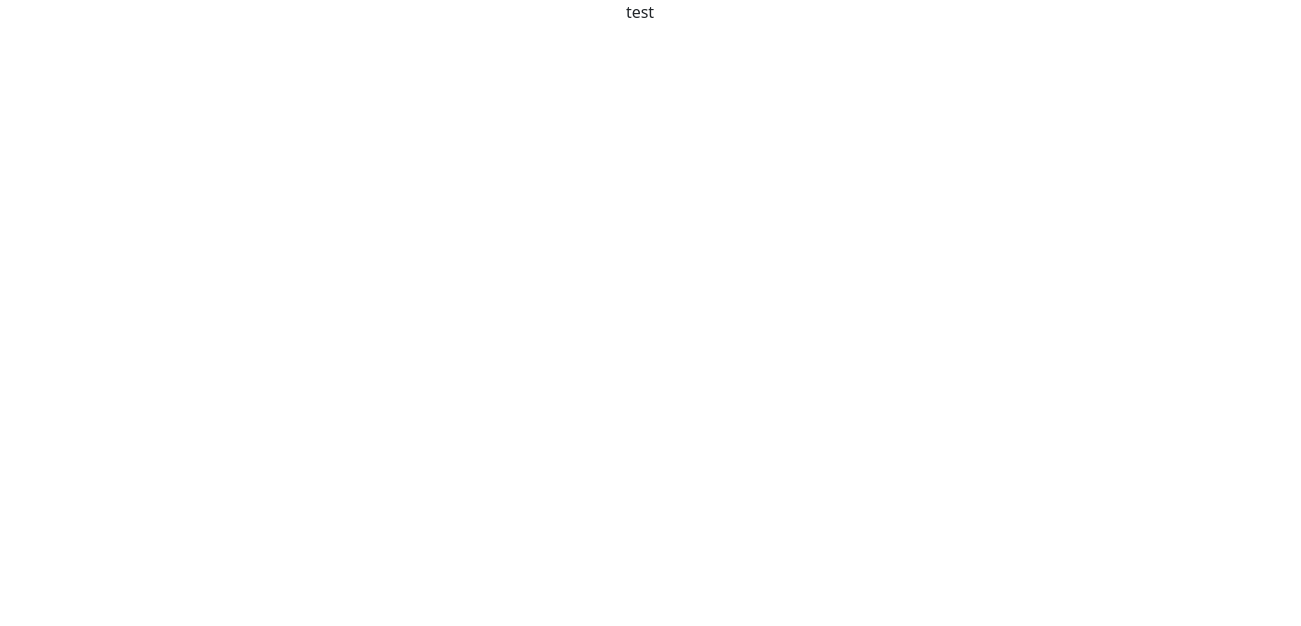
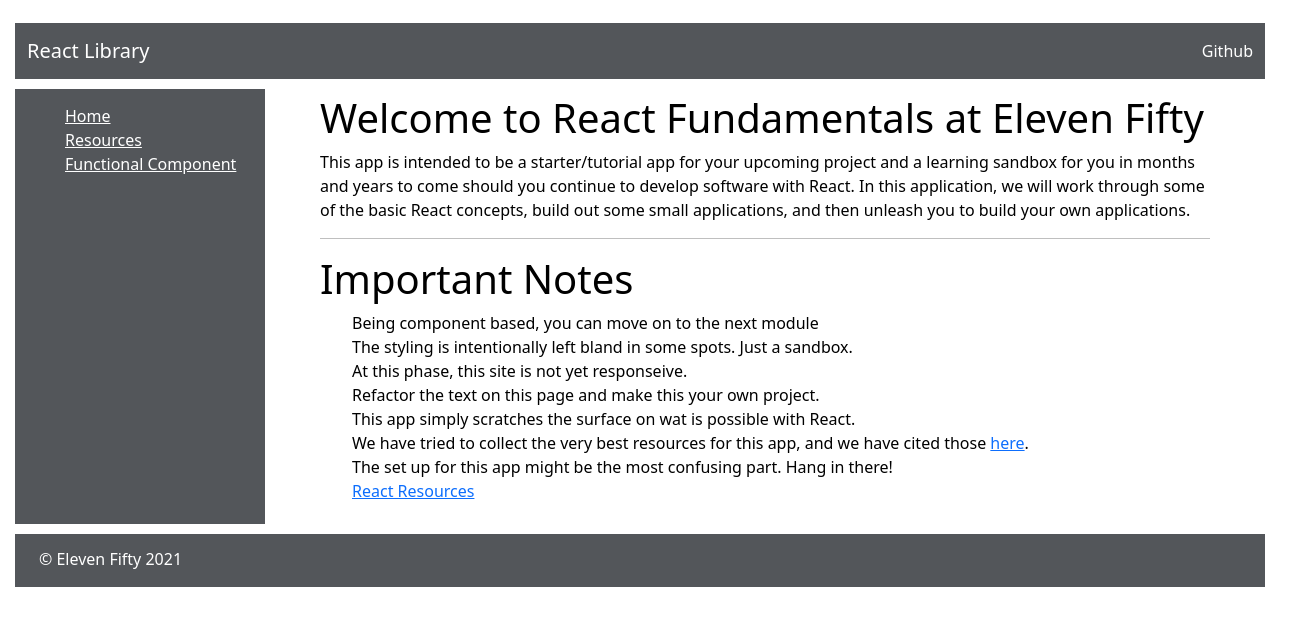
Before and after one commit to darahdesigner/react-fundamentals, a React (Create React App) app: page / in a window 1280 px wide. Shown: the top 626 px of the page, 1301 px wide, since content can reach past the window. Built offline with nearby package versions, Linux system fonts and the light colour scheme.

Commit message:
through setup, working React app

```diff
--- a/src/App.css
+++ b/src/App.css
@@ -1,38 +1,76 @@
-.App {
-  text-align: center;
+/* body*/
+body{
+  padding: 15px;
+  background-color: whote;
+  font: Belleza;
 }
 
-.App-logo {
-  height: 40vmin;
-  pointer-events: none;
+/* footer */
+footer {
+  background-color: #53565A;
+  color: white;
+  margin-top: 10px;
 }
 
-@media (prefers-reduced-motion: no-preference) {
-  .App-logo {
-    animation: App-logo-spin infinite 20s linear;
-  }
+footer p {
+  margin-top: 0.8em!important;
+  margin-left: 1.5em;
 }
 
-.App-header {
-  background-color: #282c34;
-  min-height: 100vh;
+/* main */
+.main {
+  background-color: white;
+  color: black;
+  height: 100%;
+  min-height: 100%;
+}
+.mainDiv {
+  margin: auto;
+  width: 90%;
+  padding: 5px;
+}
+
+.sidebar {
   display: flex;
-  flex-direction: column;
-  align-items: center;
-  justify-content: center;
-  font-size: calc(10px + 2vmin);
+  background-color: #53565A;
+  margin-top: 10px;
+}
+
+ul {
+  list-style-type: none;
+}
+
+/* sidebar */
+.sidebar-list-styling{
+  padding-left: 50px;
+  padding-top: 15px;
+  width:20%;
+  background-color: #53565a;
+  color: white
+}
+
+.sidebar-list a{
+  color: white;
+  padding: 0;
+}
+
+.sidebar-route{
+  flex: 1;
+  padding: '00px';
+}
+
+/* header */
+.header{
+  margin-top: 0.5em!important;
+  text-align: center;
+  background-color: #53565a;
   color: white;
 }
 
-.App-link {
-  color: #61dafb;
+.header a{
+  color: white;
 }
 
-@keyframes App-logo-spin {
-  from {
-    transform: rotate(0deg);
-  }
-  to {
-    transform: rotate(360deg);
-  }
+.header p{
+  margin-top: 0.8em!important;
 }
--- a/src/App.js
+++ b/src/App.js
@@ -2,12 +2,22 @@ import React from 'react';
 import 'bootstrap/dist/css/bootstrap.css'
 import './App.css';
 
+import Footer from './components/site/Footer';
+import Header from './components/site/Header';
+import Sidebar from './components/site/Sidebar';
+import {
+  BrowserRouter as Router
+}from 'react-router-dom';
 function App() {
   return(
     <div className='App'>
-      test
+      <Header />
+      <Router>
+        <Sidebar />
+      </Router>
+      <Footer />
     </div>
   );
 }
-
+;
 export default App;
--- a/src/components/site/Header.js
+++ b/src/components/site/Header.js
@@ -13,7 +13,7 @@ const Header = () => {
                 <NavbarBrand href='/'>React Library</NavbarBrand>
                 <Nav className='ml-auto' navbar>
                     <NavItem>
-                        <NavLink href='https://github.com/darahdesigner/intro-to-react'>
+                        <NavLink href='https://github.com/darahdesigner/react-fundamentals'>
                             Github
                         </NavLink>
                     </NavItem>
```
